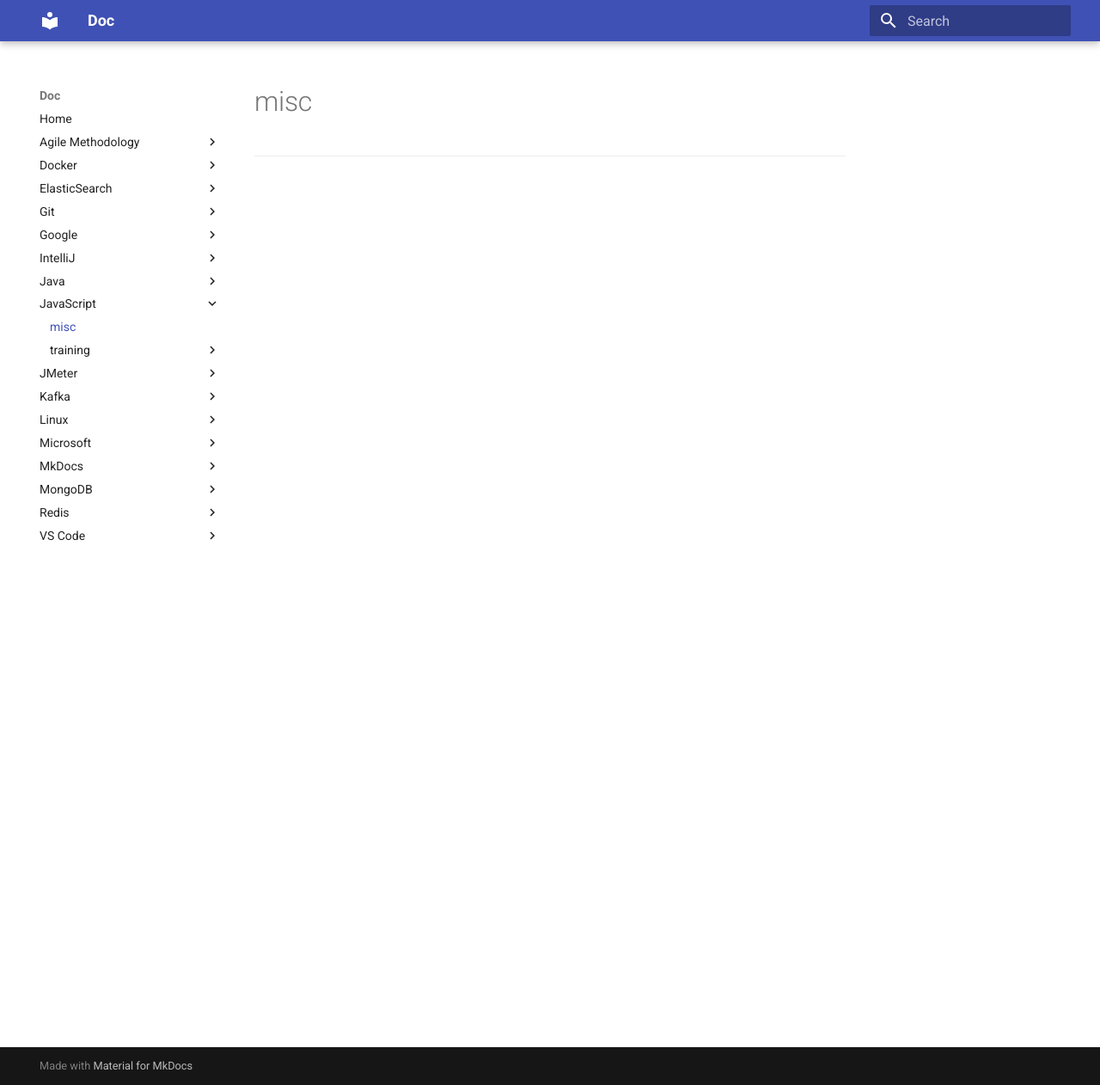
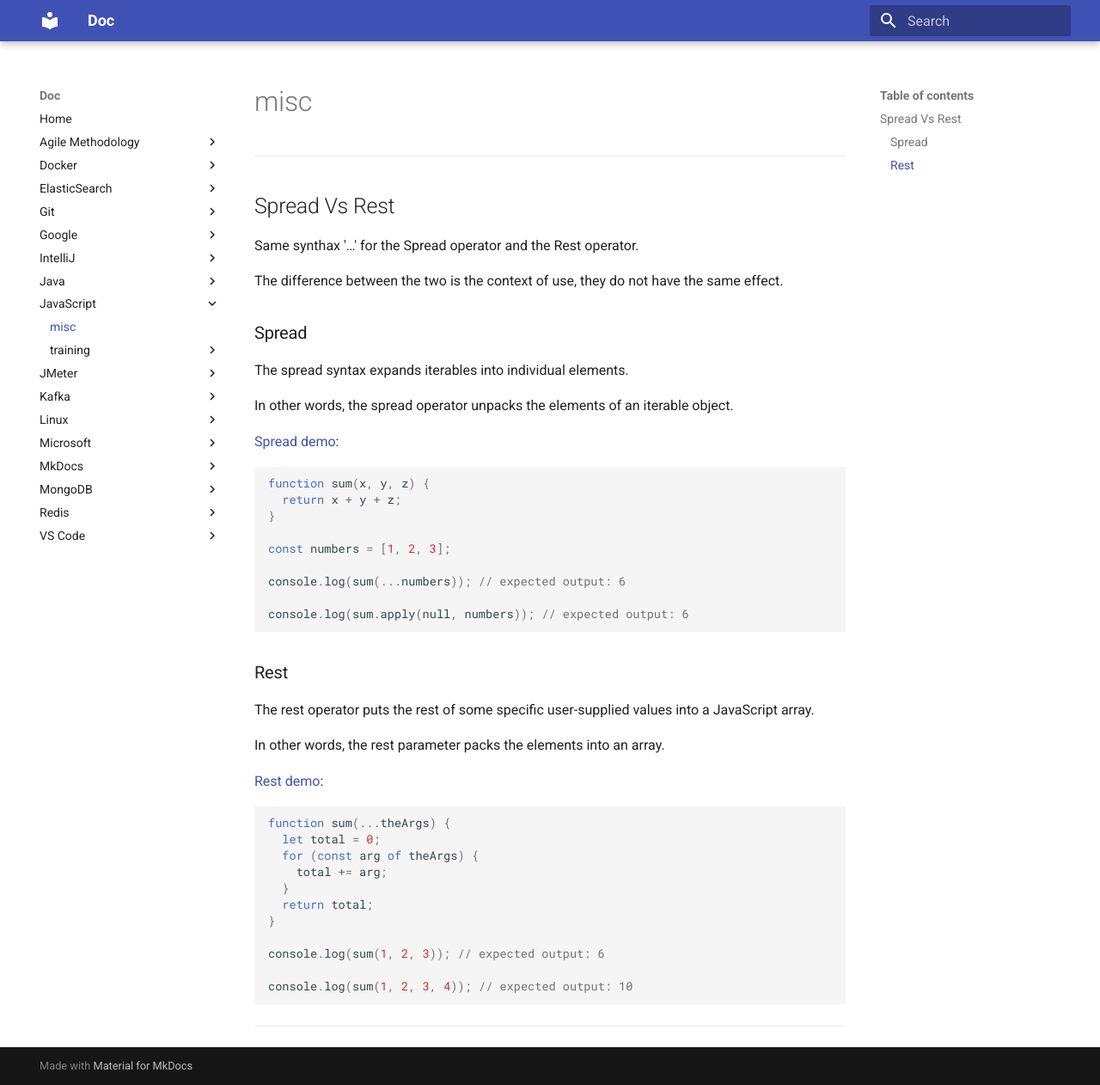
Before and after one commit to oldu73/doc, an MkDocs documentation site: the page built from docs/javascript/misc.md, in a window 1280 px wide and 1262 px high. Shown: the whole window at 86% size. Built offline with MkDocs 1.6.1 and Material for MkDocs 9.7.7, drawn with Linux system fonts in a browser that asks for light colours.

Commit message:
js merge object

````diff
--- a/docs/javascript/misc.md
+++ b/docs/javascript/misc.md
@@ -1,3 +1,53 @@
 # misc
 
 ***
+
+## Spread Vs Rest
+
+Same synthax '…' for the Spread operator and the Rest operator.
+
+The difference between the two is the context of use, they do not have the same effect.
+
+### Spread
+
+The spread syntax expands iterables into individual elements.
+
+In other words, the spread operator unpacks the elements of an iterable object.
+
+[Spread demo](https://developer.mozilla.org/fr/docs/Web/JavaScript/Reference/Operators/Spread_syntax):
+
+```js
+function sum(x, y, z) {
+  return x + y + z;
+}
+
+const numbers = [1, 2, 3];
+
+console.log(sum(...numbers)); // expected output: 6
+
+console.log(sum.apply(null, numbers)); // expected output: 6
+```
+
+### Rest
+
+The rest operator puts the rest of some specific user-supplied values into a JavaScript array.
+
+In other words, the rest parameter packs the elements into an array.
+
+[Rest demo](https://developer.mozilla.org/fr/docs/Web/JavaScript/Reference/Functions/rest_parameters):
+
+```js
+function sum(...theArgs) {
+  let total = 0;
+  for (const arg of theArgs) {
+    total += arg;
+  }
+  return total;
+}
+
+console.log(sum(1, 2, 3)); // expected output: 6
+
+console.log(sum(1, 2, 3, 4)); // expected output: 10
+```
+
+***
--- a/mkdocs.yml
+++ b/mkdocs.yml
@@ -86,6 +86,7 @@ nav:
                 - '38-decomposition': 'javascript/training/07-object/38-decomposition.md'
                 - '39-test-existence': 'javascript/training/07-object/39-test-existence.md'
                 - '40-discard-property': 'javascript/training/07-object/40-discard-property.md'
+                - '41-merge-object': 'javascript/training/07-object/41-merge-object.md'
     - JMeter:
         - 'JMeter - 01 - Misc': 'jmeter/1-jmeter-misc.md'
     - Kafka:
````
Also changed, not shown: docs/javascript/training/07-object/38-decomposition.md (+1 -1 lines), docs/javascript/training/07-object/41-merge-object.md (added, +48 -0 lines).
